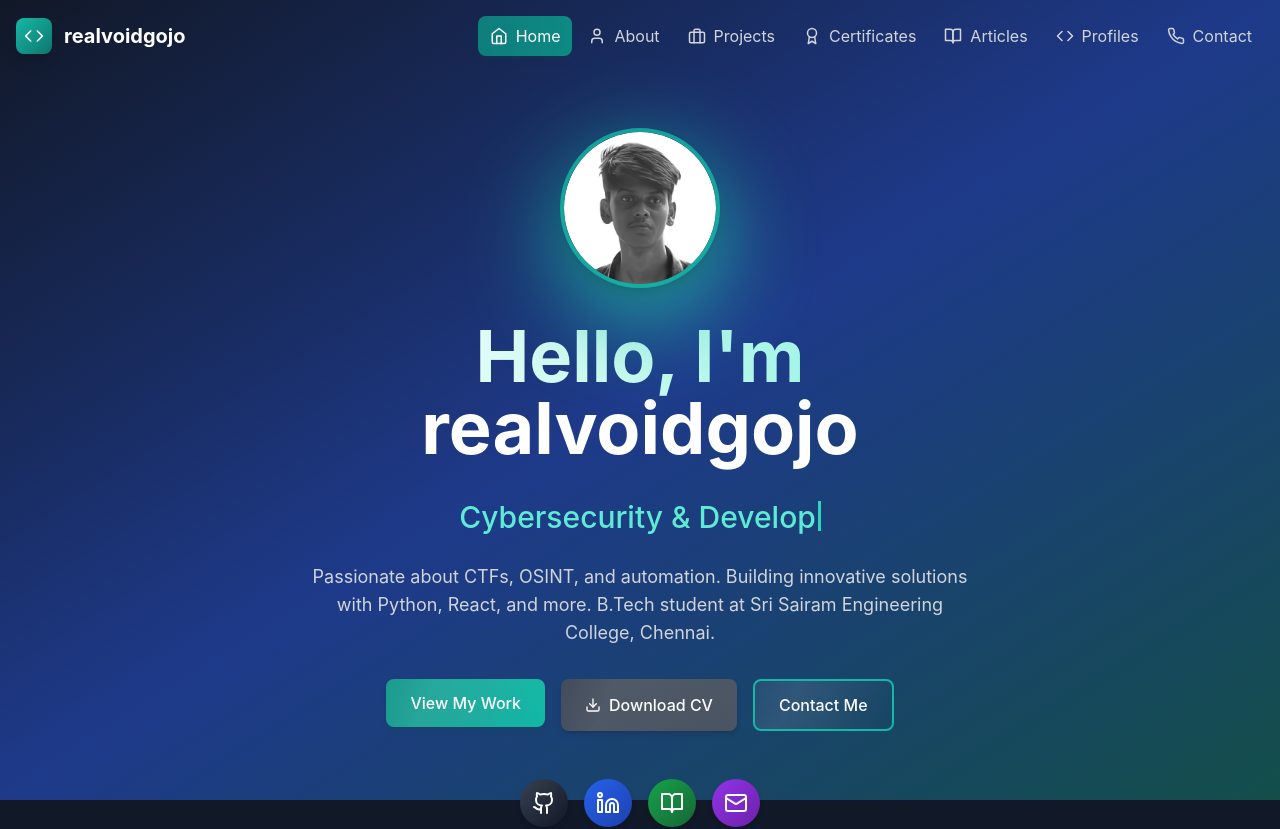
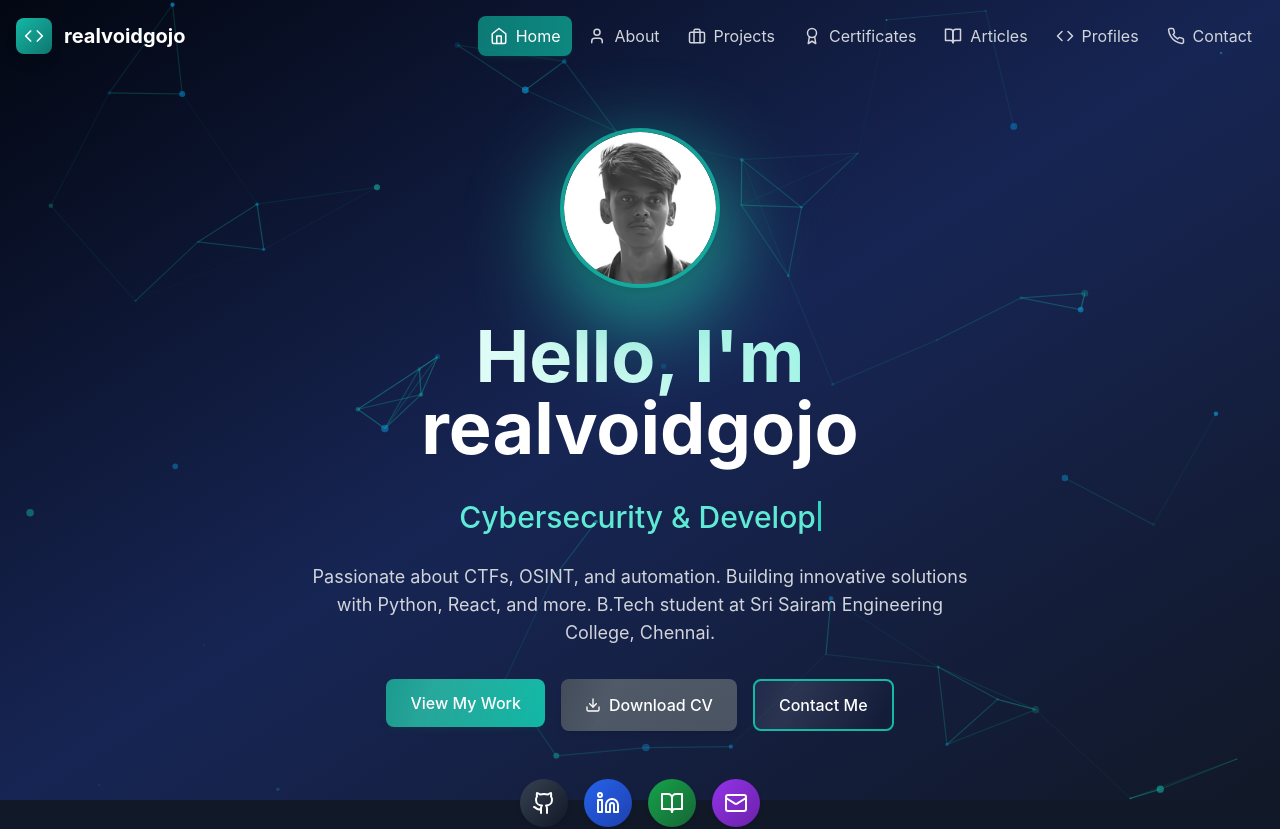
Before and after one commit to realvoidgojo/Portfolio, a React (Vite) app: page / in a window 1280 px wide. Shown: the top 829 px of the page. Built offline with nearby package versions, Linux system fonts and the light colour scheme.

Commit message:
Particles Effects Added

```diff
--- a/src/App.tsx
+++ b/src/App.tsx
@@ -1,4 +1,4 @@
-import { useState, useEffect } from "react";
+import { useState, useEffect, useCallback } from "react";
 import {
   BrowserRouter as Router,
   Routes,
@@ -16,7 +16,9 @@ import Articles from "./components/Articles";
 import Profiles from "./components/Profiles";
 import Contact from "./components/Contact";
 import Footer from "./components/Footer";
-import ParticlesBackground from "./components/ParticlesBackground";
+import Particles from "react-tsparticles";
+import { loadFull } from "tsparticles";
+import type { Engine } from "tsparticles-engine";
 
 // Create a routes wrapper component to access location
 const AnimatedRoutes = () => {
@@ -35,6 +37,122 @@ const AnimatedRoutes = () => {
         <Route path="/contact" element={<Contact />} />
       </Routes>
     </AnimatePresence>
+  );
+};
+
+const ParticlesBackground = () => {
+  const particlesInit = useCallback(async (engine: Engine) => {
+    await loadFull(engine);
+  }, []);
+
+  return (
+    <div className="particles-container">
+      <Particles
+        id="tsparticles"
+        init={particlesInit}
+        options={{
+          fullScreen: {
+            enable: true,
+            zIndex: 1,
+          },
+          background: {
+            color: {
+              value: "transparent",
+            },
+          },
+          fpsLimit: 30, // Reduced from 60 to 30 for better performance
+          particles: {
+            color: {
+              value: ["#14b8a6", "#0ea5e9", "#0284c7"],
+            },
+            links: {
+              color: "#14b8a6",
+              distance: 150,
+              enable: true,
+              opacity: 0.5,
+              width: 1.2, // Reduced from 1.8
+            },
+            collisions: {
+              enable: false, // Disabled collisions for better performance
+            },
+            move: {
+              direction: "none",
+              enable: true,
+              outModes: {
+                default: "bounce",
+              },
+              random: true,
+              speed: 1.0, // Reduced speed for better performance
+              straight: false,
+              attract: {
+                enable: false, // Disabled attract for better performance
+                rotateX: 600,
+                rotateY: 1200,
+              },
+            },
+            number: {
+              density: {
+                enable: true,
+                area: 1000, // Increased area = fewer particles
+              },
+              value: 60, // Reduced from 100 to 60
+            },
+            opacity: {
+              value: 0.6, // Reduced slightly
+              random: true,
+              anim: {
+                enable: true,
+                speed: 0.8, // Slower animation
+                opacity_min: 0.3,
+                sync: false,
+              },
+            },
+            shape: {
+              type: "circle",
+            },
+            size: {
+              value: { min: 1, max: 4 }, // Slightly smaller max size
+              random: true,
+              anim: {
+                enable: true,
+                speed: 1.5, // Slower animation
+                size_min: 0.5,
+                sync: false,
+              },
+            },
+            shadow: {
+              enable: false, // Disabled shadows for better performance
+            },
+          },
+          interactivity: {
+            detect_on: "canvas",
+            events: {
+              onhover: {
+                enable: true,
+                mode: "grab",
+              },
+              onclick: {
+                enable: true,
+                mode: "push",
+              },
+              resize: true,
+            },
+            modes: {
+              grab: {
+                distance: 140,
+                line_linked: {
+                  opacity: 1,
+                },
+              },
+              push: {
+                particles_nb: 2, // Reduced from 4 to 2
+              },
+            },
+          },
+          detectRetina: false, // Disabled retina detection for better performance
+        }}
+      />
+    </div>
   );
 };
 
@@ -65,13 +183,18 @@ function App() {
 
   return (
     <Router>
-      <div className="flex flex-col min-h-screen bg-gradient-to-br from-gray-900 via-blue-900 to-teal-900 relative">
+      <div className="flex flex-col min-h-screen bg-gradient-to-br from-gray-950 via-blue-950 to-gray-900 relative">
         <ParticlesBackground />
-        <Navbar />
-        <main className="flex-grow">
-          <AnimatedRoutes />
-        </main>
-        <Footer />
+        <div
+          className="content-container flex-grow flex flex-col"
+          style={{ zIndex: 5 }}
+        >
+          <Navbar />
+          <main className="flex-grow">
+            <AnimatedRoutes />
+          </main>
+          <Footer />
+        </div>
       </div>
     </Router>
   );
--- a/src/components/ParticlesBackground.tsx
+++ b/src/components/ParticlesBackground.tsx
@@ -1,4 +1,4 @@
-import { useCallback } from "react";
+import { useCallback, useEffect, useState } from "react";
 import Particles from "react-tsparticles";
 import { loadFull } from "tsparticles";
 import type { Engine } from "tsparticles-engine";
@@ -8,31 +8,76 @@ const ParticlesBackground = () => {
     await loadFull(engine);
   }, []);
 
+  const [isMobile, setIsMobile] = useState(false);
+  const [isReducedMotion, setIsReducedMotion] = useState(false);
+
+  useEffect(() => {
+    // Check for mobile and reduced motion preference
+    const checkMobile = () => setIsMobile(window.innerWidth < 768);
+    const checkMotion = () =>
+      setIsReducedMotion(
+        window.matchMedia("(prefers-reduced-motion: reduce)").matches
+      );
+
+    checkMobile();
+    checkMotion();
+
+    window.addEventListener("resize", checkMobile, { passive: true });
+    return () => window.removeEventListener("resize", checkMobile);
+  }, []);
+
+  // Use much simpler config for mobile
+  const mobileConfig = {
+    particles: {
+      number: { value: 20, density: { enable: true, area: 1200 } },
+      opacity: { value: 0.4 },
+      size: { value: { min: 1, max: 2 } },
+      move: { speed: 0.8 },
+      links: { enable: true, opacity: 0.3, width: 1 },
+    },
+    fpsLimit: 30,
+    detectRetina: false,
+  };
+
+  // Reduced settings for prefers-reduced-motion
+  const reducedMotionConfig = {
+    particles: {
+      number: { value: 15 },
+      move: { enable: false },
+      opacity: { value: 0.3, animation: { enable: false } },
+      size: { animation: { enable: false } },
+    },
+  };
+
   return (
+    <div className="particles-container">
       <Particles
         id="tsparticles"
         init={particlesInit}
         options={{
           fullScreen: {
             enable: true,
-          zIndex: -1,
+            zIndex: 1,
           },
           background: {
             color: {
               value: "transparent",
             },
           },
-        fpsLimit: 60,
+          fpsLimit: isMobile ? 30 : 40, // Reduced from 60
           particles: {
             color: {
-            value: "#0d9488", // Teal color matching theme
+              value: ["#14b8a6", "#0ea5e9", "#0284c7"],
             },
             links: {
-            color: "#0d9488",
+              color: "#14b8a6",
               distance: 150,
               enable: true,
-            opacity: 0.2,
-            width: 1,
+              opacity: isMobile ? 0.3 : 0.5,
+              width: isMobile ? 1 : 1.2,
+            },
+            collisions: {
+              enable: false, // Disabled for better performance
             },
             move: {
               direction: "none",
@@ -40,30 +85,81 @@ const ParticlesBackground = () => {
               outModes: {
                 default: "bounce",
               },
-            random: false,
-            speed: 1,
+              random: true,
+              speed: isMobile ? 0.5 : 1.0, // Slower on mobile
               straight: false,
+              attract: {
+                enable: false, // Disabled for performance
+              },
             },
             number: {
               density: {
                 enable: true,
-              area: 800,
+                area: isMobile ? 1500 : 1000, // Increase area = fewer particles
               },
-            value: 80,
+              value: isMobile ? 30 : 60, // Fewer particles for mobile
             },
             opacity: {
-            value: 0.3,
+              value: 0.5,
+              random: true,
+              anim: {
+                enable: true,
+                speed: 0.5, // Reduced from 0.8
+                opacity_min: 0.3,
+                sync: false,
+              },
             },
             shape: {
               type: "circle",
             },
             size: {
-            value: { min: 1, max: 3 },
+              value: { min: 1, max: isMobile ? 3 : 4 },
+              random: true,
+              anim: {
+                enable: true,
+                speed: 1.0, // Reduced from 1.5
+                size_min: 0.5,
+                sync: false,
               },
             },
-        detectRetina: true,
+            shadow: {
+              enable: false, // Always disable shadows for performance
+            },
+          },
+          interactivity: {
+            detect_on: "canvas",
+            events: {
+              onhover: {
+                enable: !isMobile, // Disable hover effects on mobile
+                mode: "grab",
+              },
+              onclick: {
+                enable: true,
+                mode: "push",
+              },
+              resize: {
+                enable: true,
+                delay: 500, // Add delay to reduce calculations during resize
+              },
+            },
+            modes: {
+              grab: {
+                distance: 140,
+                line_linked: {
+                  opacity: 1,
+                },
+              },
+              push: {
+                particles_nb: isMobile ? 1 : 2, // Even fewer particles added on mobile
+              },
+            },
+          },
+          detectRetina: false, // Disable retina detection for performance
+          ...(isMobile && mobileConfig),
+          ...(isReducedMotion && reducedMotionConfig),
         }}
       />
+    </div>
   );
 };
 
--- a/src/index.css
+++ b/src/index.css
@@ -83,9 +83,11 @@ a {
 .glass-effect {
     backdrop-filter: blur(12px);
     -webkit-backdrop-filter: blur(12px);
-    background-color: rgba(31, 41, 55, 0.65);
-    /* No border to remove the white line */
-    box-shadow: 0 8px 32px 0 rgba(0, 0, 0, 0.16);
+    background-color: rgba(17, 24, 39, 0.75);
+    box-shadow: 0 8px 32px 0 rgba(0, 0, 0, 0.36);
+    z-index: 50;
+    will-change: opacity, transform;
+    transform: translateZ(0);
 }
 
 .glass-effect-light {
@@ -177,12 +179,13 @@ a {
 
 /* For particles effect */
 #tsparticles {
-    position: absolute;
+    position: absolute !important;
     top: 0;
     left: 0;
     width: 100%;
     height: 100%;
-    z-index: -1;
+    z-index: 1 !important;
+    /* Change from -1 to 1 */
 }
 
 /* Improved blur effect for modals */
@@ -296,3 +299,29 @@ select {
     font-size: 0.65rem;
     line-height: 0.85rem;
 }
+
+/* Add to src/index.css or update existing styles */
+.particles-container {
+    position: absolute;
+    top: 0;
+    left: 0;
+    width: 100%;
+    height: 100%;
+    z-index: 1;
+}
+
+.content-container {
+    position: relative;
+    z-index: 10;
+}
+
+/* Add loading page styling */
+.loading-page {
+    display: flex;
+    align-items: center;
+    justify-content: center;
+    min-height: 70vh;
+    font-size: 1.5rem;
+    color: white;
+    background-color: rgba(17, 24, 39, 0.5);
+}
--- a/vite.config.ts
+++ b/vite.config.ts
@@ -5,8 +5,31 @@ export default defineConfig({
   plugins: [react()],
   optimizeDeps: {
     include: ["react-tsparticles", "tsparticles", "tsparticles-engine"],
+    exclude: ["framer-motion"], // Avoid optimizing heavy libraries at dev time
   },
   build: {
-    sourcemap: true,
+    sourcemap: process.env.NODE_ENV !== "production", // Only in dev
+    chunkSizeWarningLimit: 1600, // Increase warning limit
+    rollupOptions: {
+      output: {
+        manualChunks: {
+          // Split vendor chunks for better caching
+          "react-vendor": ["react", "react-dom", "react-router-dom"],
+          "animation-vendor": ["framer-motion"],
+          "particles-vendor": [
+            "react-tsparticles",
+            "tsparticles",
+            "tsparticles-engine",
+          ],
+        },
+      },
+    },
+    target: "esnext", // Modern browsers only
+  },
+  server: {
+    open: true,
+    hmr: {
+      overlay: false, // Disable hmr overlay for better performance
+    },
   },
 });
```
Also changed, not shown: src/main.tsx (+5 -5 lines). Lines whose indentation alone changed are shown as unchanged.
